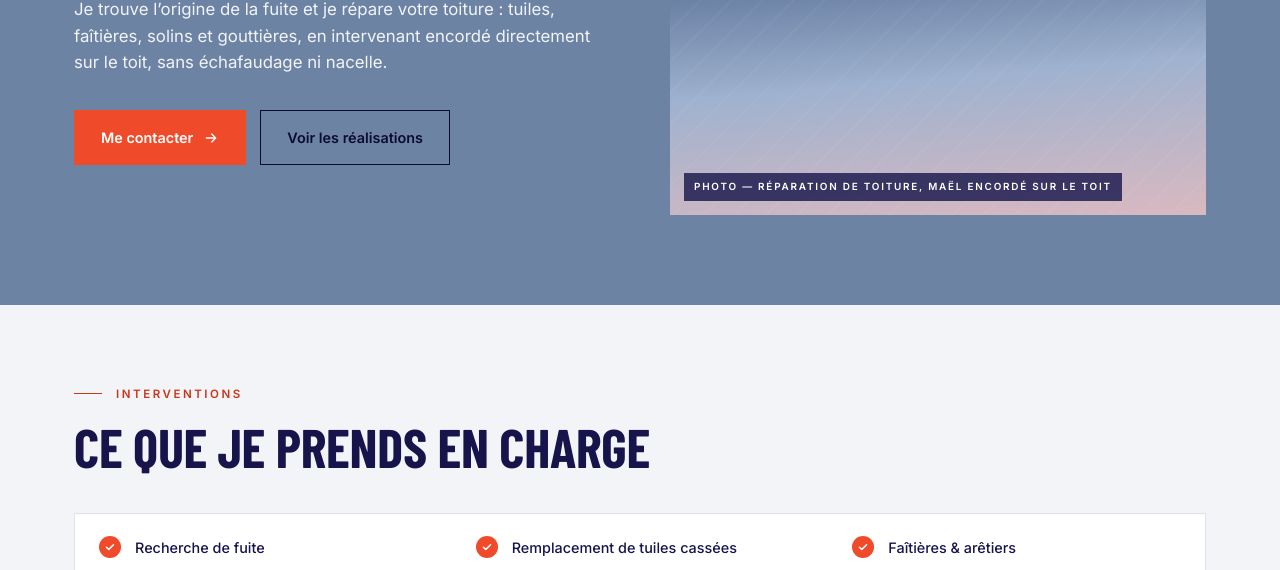
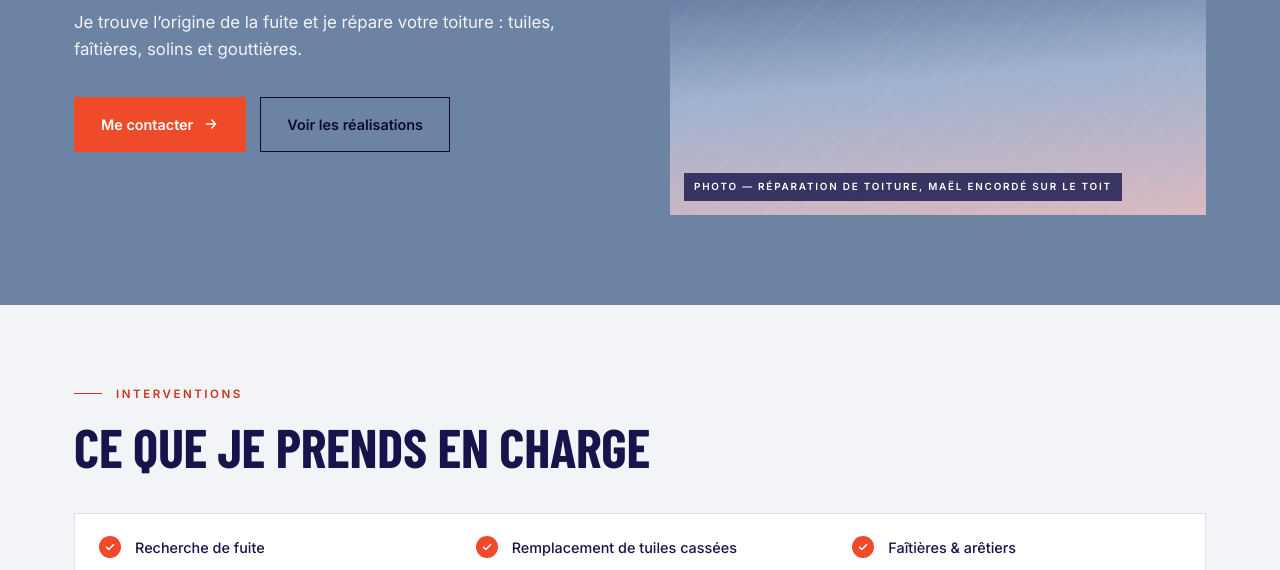
Before and after one commit to maelgras04-create/maelgras.github.io, a plain HTML site: page toitures-recherche-de-fuite.html in a window 1280 px wide. Shown: the part 530-1100 px from the top of the page. Drawn offline with nearby package versions, Linux system fonts and the light colour scheme; a web font is replaced by a local one.

Commit message:
Pages services : retrait de la mention « sans échafaudage » répétée
Co-Authored-By: Claude Opus 5.5 <noreply@anthropic.com>
Claude-Session: https://claude.ai/code/session_01BsmMbfWA4tMQoHgR4PcU5o

```diff
--- a/toitures-recherche-de-fuite.html
+++ b/toitures-recherche-de-fuite.html
@@ -43,7 +43,7 @@
       <div>
         <p class="kicker">SERVICE 02 / 04</p>
         <h1>Toitures &amp;<br>recherche<br>de fuite</h1>
-        <p class="lead">Je trouve l’origine de la fuite et je répare votre toiture : tuiles, faîtières, solins et gouttières, en intervenant encordé directement sur le toit, sans échafaudage ni nacelle.</p>
+        <p class="lead">Je trouve l’origine de la fuite et je répare votre toiture : tuiles, faîtières, solins et gouttières.</p>
         <div class="btn-row">
           <a class="btn btn-primary" href="contact.html">Me contacter <svg viewBox="0 0 24 24" fill="none" stroke="currentColor" stroke-width="2" stroke-linecap="round" stroke-linejoin="round" aria-hidden="true"><path d="M5 12h14M13 6l6 6-6 6"/></svg></a>
           <a class="btn btn-outline" href="#realisations">Voir les réalisations</a>
```
Also changed, not shown: maconnerie-purge-reparation.html (+1 -1 lines).
